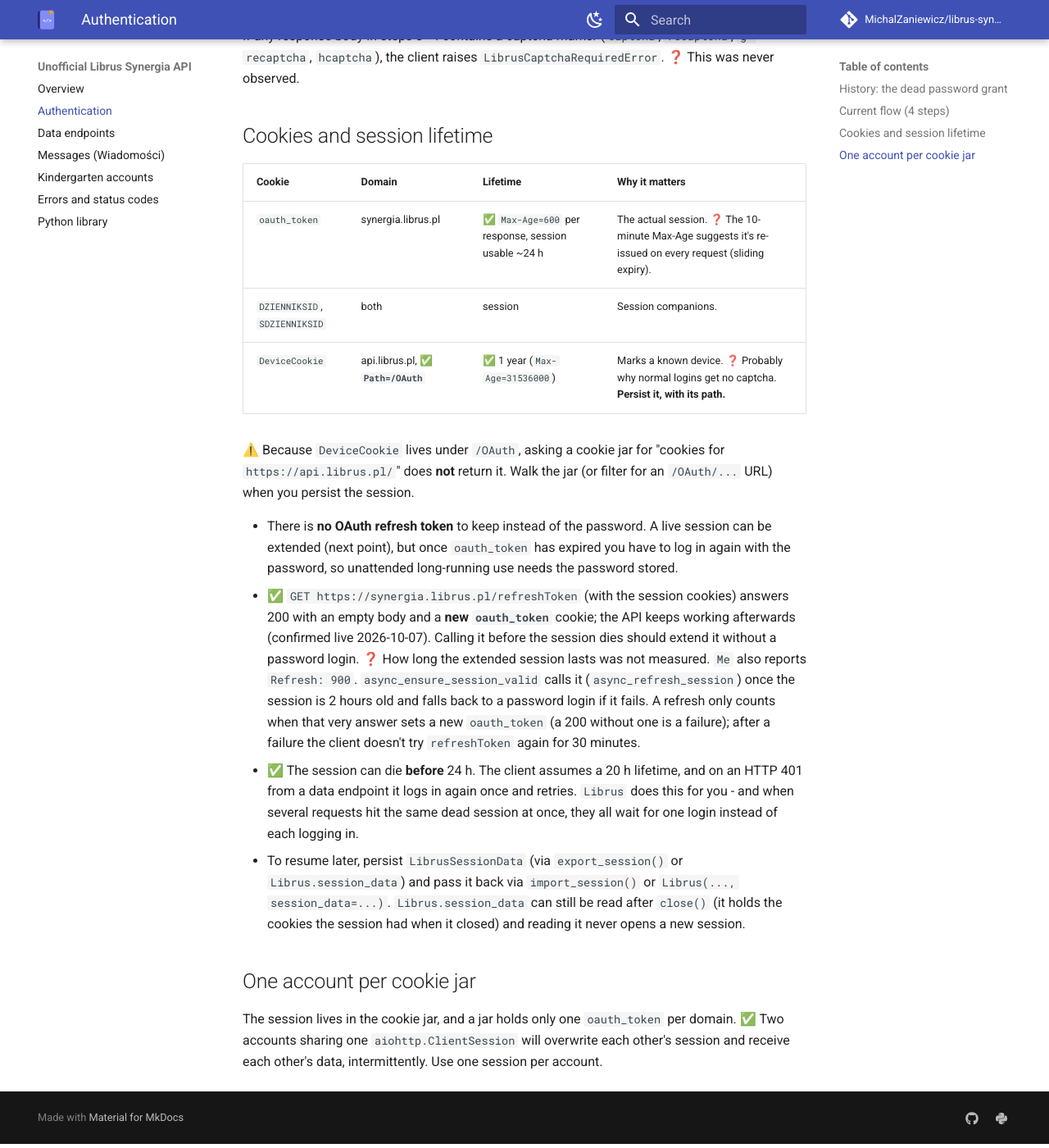
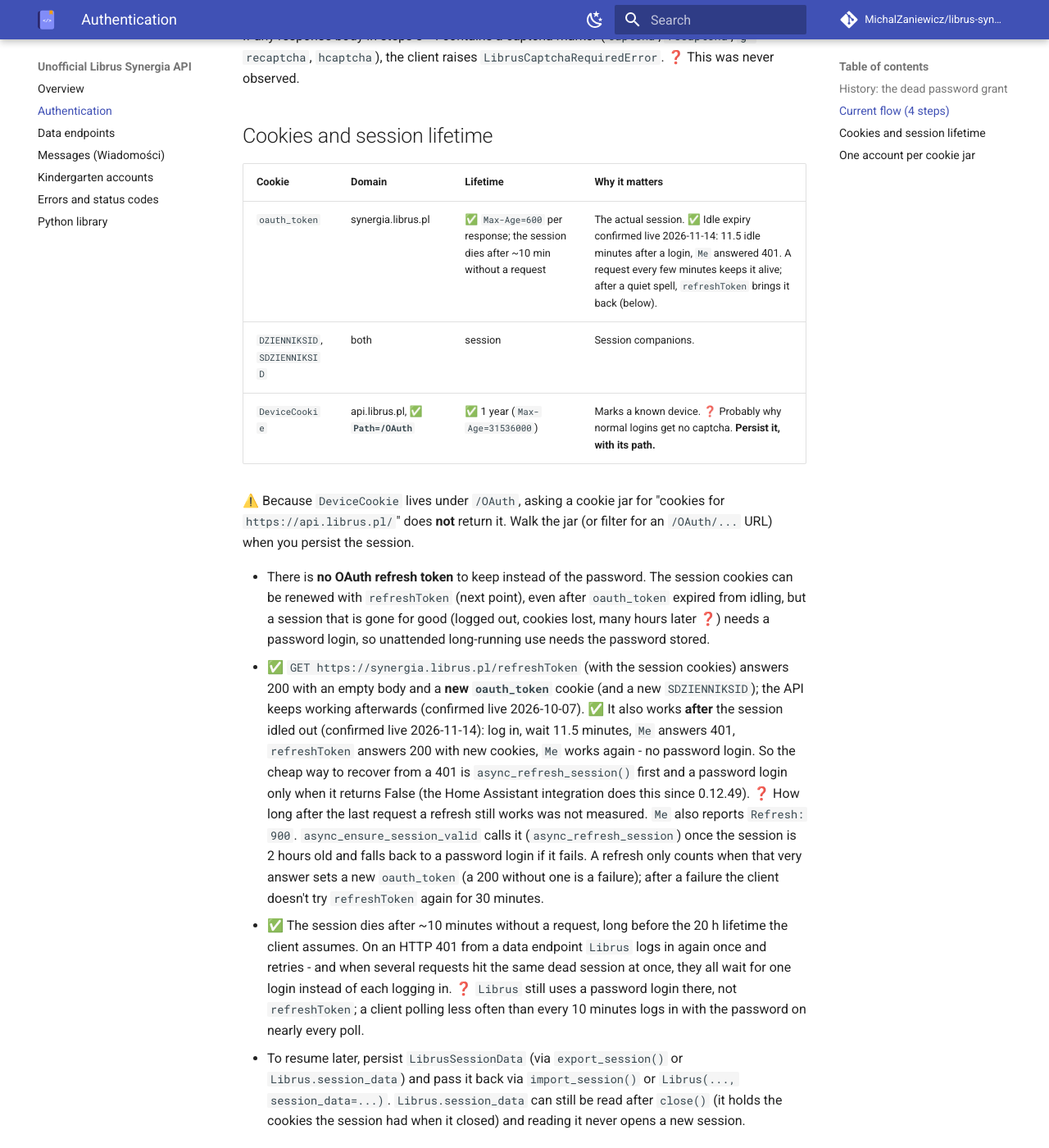
Before and after one commit to MichalZaniewicz/librus-synergia, an MkDocs documentation site: the page built from docs/authentication.md, in a window 1280 px wide and 1400 px high, scrolled down 1122 px. Shown: the whole window at 82% size. Built offline with MkDocs 1.6.1 and Material for MkDocs 9.7.7, drawn with Linux system fonts in a browser that asks for light colours; comment, search, counter and statistics services are not loaded.

Commit message:
Docs: sessions idle out after ~10 minutes; refreshToken revives them
Confirmed live 2026-11-14: Me answered 401 after 11.5 idle minutes and
/refreshToken brought the same session back without a password login.

Co-Authored-By: Claude Opus 5.5 <noreply@anthropic.com>

```diff
--- a/docs/authentication.md
+++ b/docs/authentication.md
@@ -58,7 +58,7 @@ If any response body in steps 3–4 contains a captcha marker (`captcha`,
 
 | Cookie | Domain | Lifetime | Why it matters |
 |---|---|---|---|
-| `oauth_token` | synergia.librus.pl | ✅ `Max-Age=600` per response, session usable ~24 h | The actual session. ❓ The 10-minute Max-Age suggests it's re-issued on every request (sliding expiry). |
+| `oauth_token` | synergia.librus.pl | ✅ `Max-Age=600` per response; the session dies after ~10 min without a request | The actual session. ✅ Idle expiry confirmed live 2026-11-14: 11.5 idle minutes after a login, `Me` answered 401. A request every few minutes keeps it alive; after a quiet spell, `refreshToken` brings it back (below). |
 | `DZIENNIKSID`, `SDZIENNIKSID` | both | session | Session companions. |
 | `DeviceCookie` | api.librus.pl, ✅ **`Path=/OAuth`** | ✅ 1 year (`Max-Age=31536000`) | Marks a known device. ❓ Probably why normal logins get no captcha. **Persist it, with its path.** |
 
@@ -66,25 +66,33 @@ If any response body in steps 3–4 contains a captcha marker (`captcha`,
 "cookies for `https://api.librus.pl/`" does **not** return it. Walk the jar
 (or filter for an `/OAuth/...` URL) when you persist the session.
 
-- There is **no OAuth refresh token** to keep instead of the password. A
-  live session can be extended (next point), but once `oauth_token` has
-  expired you have to log in again with the password, so unattended
-  long-running use needs the password stored.
+- There is **no OAuth refresh token** to keep instead of the password. The
+  session cookies can be renewed with `refreshToken` (next point), even after
+  `oauth_token` expired from idling, but a session that is gone for good
+  (logged out, cookies lost, many hours later ❓) needs a password login, so
+  unattended long-running use needs the password stored.
 - ✅ `GET https://synergia.librus.pl/refreshToken` (with the session cookies)
-  answers 200 with an empty body and a **new `oauth_token`** cookie; the API
-  keeps working afterwards (confirmed live 2026-10-07). Calling it before the
-  session dies should extend it without a password login. ❓ How long the
-  extended session lasts was not measured. `Me` also reports `Refresh: 900`.
+  answers 200 with an empty body and a **new `oauth_token`** cookie (and a
+  new `SDZIENNIKSID`); the API keeps working afterwards (confirmed live
+  2026-10-07). ✅ It also works **after** the session idled out (confirmed
+  live 2026-11-14): log in, wait 11.5 minutes, `Me` answers 401,
+  `refreshToken` answers 200 with new cookies, `Me` works again - no password
+  login. So the cheap way to recover from a 401 is `async_refresh_session()`
+  first and a password login only when it returns False (the Home Assistant
+  integration does this since 0.12.49). ❓ How long after the last request a
+  refresh still works was not measured. `Me` also reports `Refresh: 900`.
   `async_ensure_session_valid` calls it (`async_refresh_session`) once the
   session is 2 hours old and falls back to a password login if it fails.
   A refresh only counts when that very answer sets a new `oauth_token`
   (a 200 without one is a failure); after a failure the client doesn't try
   `refreshToken` again for 30 minutes.
-- ✅ The session can die **before** 24 h. The client assumes a 20 h
-  lifetime, and on an HTTP 401 from a data endpoint it logs in again once
-  and retries. `Librus` does this for you - and when several requests hit
+- ✅ The session dies after ~10 minutes without a request, long before the
+  20 h lifetime the client assumes. On an HTTP 401 from a data endpoint
+  `Librus` logs in again once and retries - and when several requests hit
   the same dead session at once, they all wait for one login instead of
-  each logging in.
+  each logging in. ❓ `Librus` still uses a password login there, not
+  `refreshToken`; a client polling less often than every 10 minutes logs in
+  with the password on nearly every poll.
 - To resume later, persist `LibrusSessionData` (via `export_session()` or
   `Librus.session_data`) and pass it back via `import_session()` or
   `Librus(..., session_data=...)`. `Librus.session_data` can still be read
```
Also changed, not shown: plugins/librus-synergia/skills/librus-synergia/SKILL.md (+6 -2 lines).
